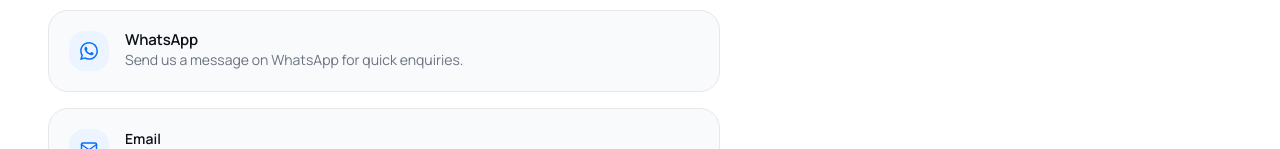
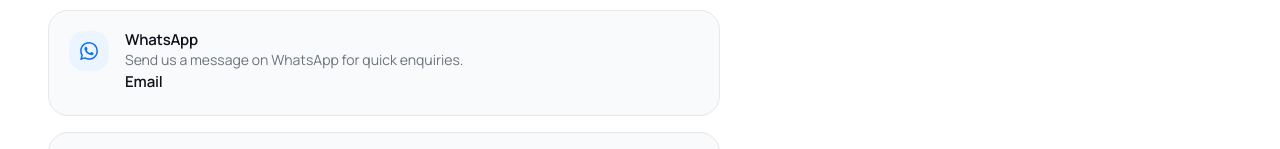
Before and after one commit to priyam0710/tutorwave, a Next.js app: page /contact in a window 1280 px wide. Shown: the part 803-952 px from the top of the page. Built offline with nearby package versions, Linux system fonts and the light colour scheme.

Commit message:
Change email address and update heading level

```diff
--- a/src/app/contact/page.tsx
+++ b/src/app/contact/page.tsx
@@ -135,13 +135,14 @@ export default function ContactPage() {
   </a>
 </h3>
                   <p className="text-[#6B7280] text-sm">Send us a message on WhatsApp for quick enquiries.</p>
-  <h3>
+  <h4>
   <a
-    href="mailto:your-email@example.com"
+    href="mailto:teamtutorwave@gmail.com"
     className="hover:text-[#0A6FF7] transition-colors"
   >
+    Email
   </a>
-</h3>
+</h4>
                 </div>
               </div>
 
```
